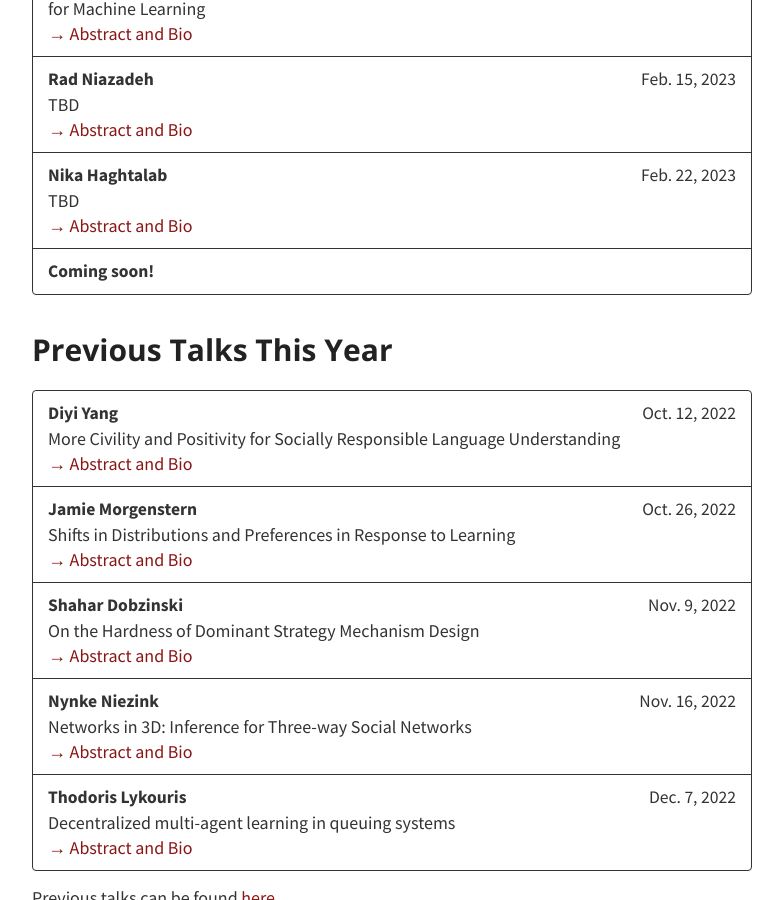
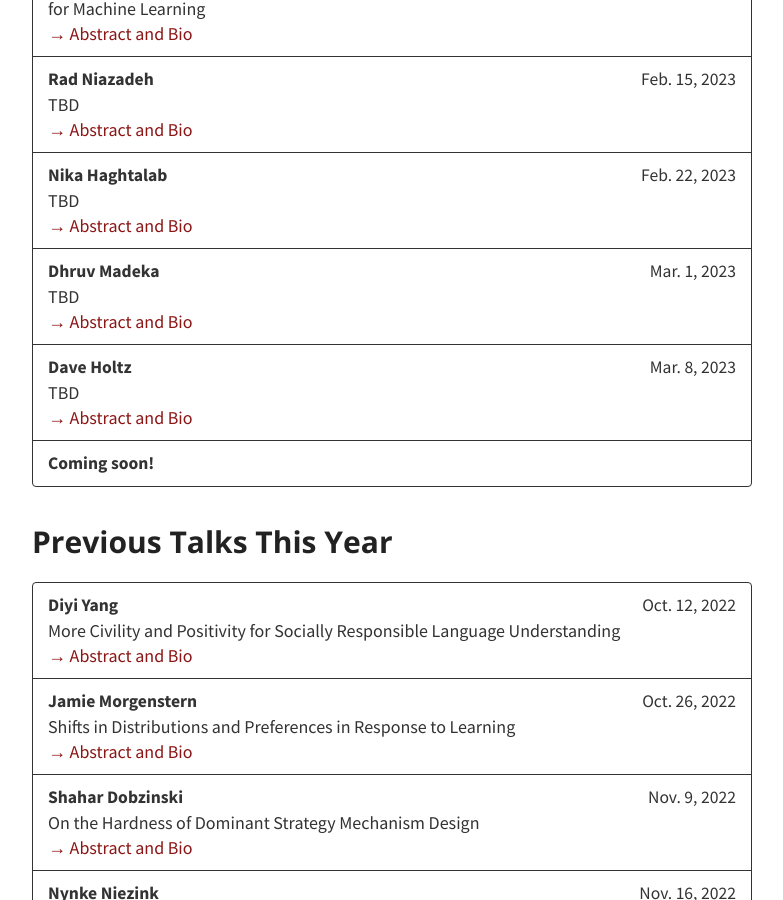
Before and after one commit to stanford-rain-seminar/stanford-rain-seminar.github.io, a Jekyll site: the page built from index.md, in a window 1280 px wide and 900 px high, scrolled down 585 px. Shown: the whole window, without its empty margins (248-1031 px from the left). Built offline with Jekyll 4.4.1, drawn with Linux system fonts in a browser that asks for light colours; nearby versions of some CDN libraries; our own code applies the rules of GitHub Pages for plain Markdown files.

Commit message:
update talks for spring 2023

```diff
--- a/_data/talks.yml
+++ b/_data/talks.yml
@@ -12,6 +12,16 @@
       bio:
     - speaker: Nika Haghtalab
       date: Feb. 22, 2023
+      title: TBD
+      abstract: TBD
+      bio:
+    - speaker: Dhruv Madeka
+      date: Mar. 1, 2023
+      title: TBD
+      abstract: TBD
+      bio:
+    - speaker: Dave Holtz
+      date: Mar. 8, 2023
       title: TBD
       abstract: TBD
       bio:
```
Also changed, not shown: 1 other file.
